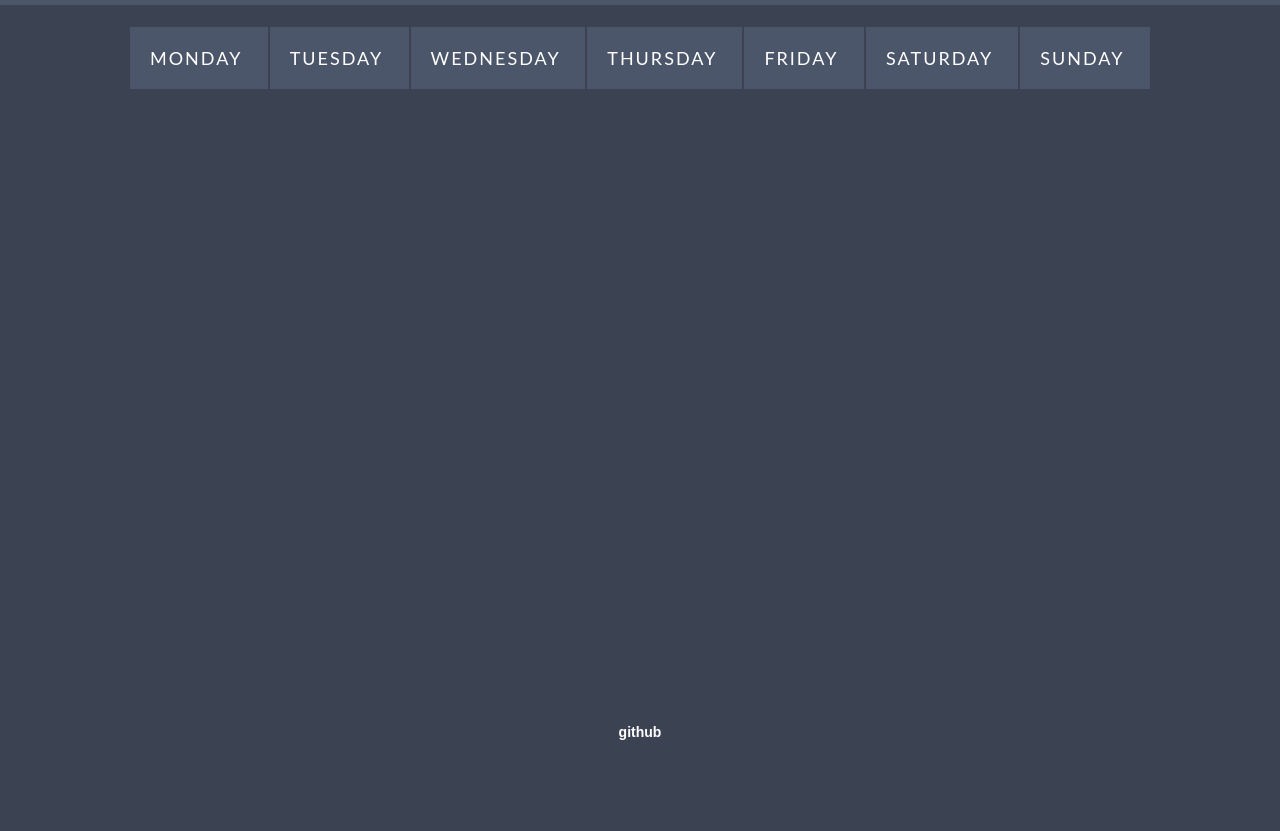
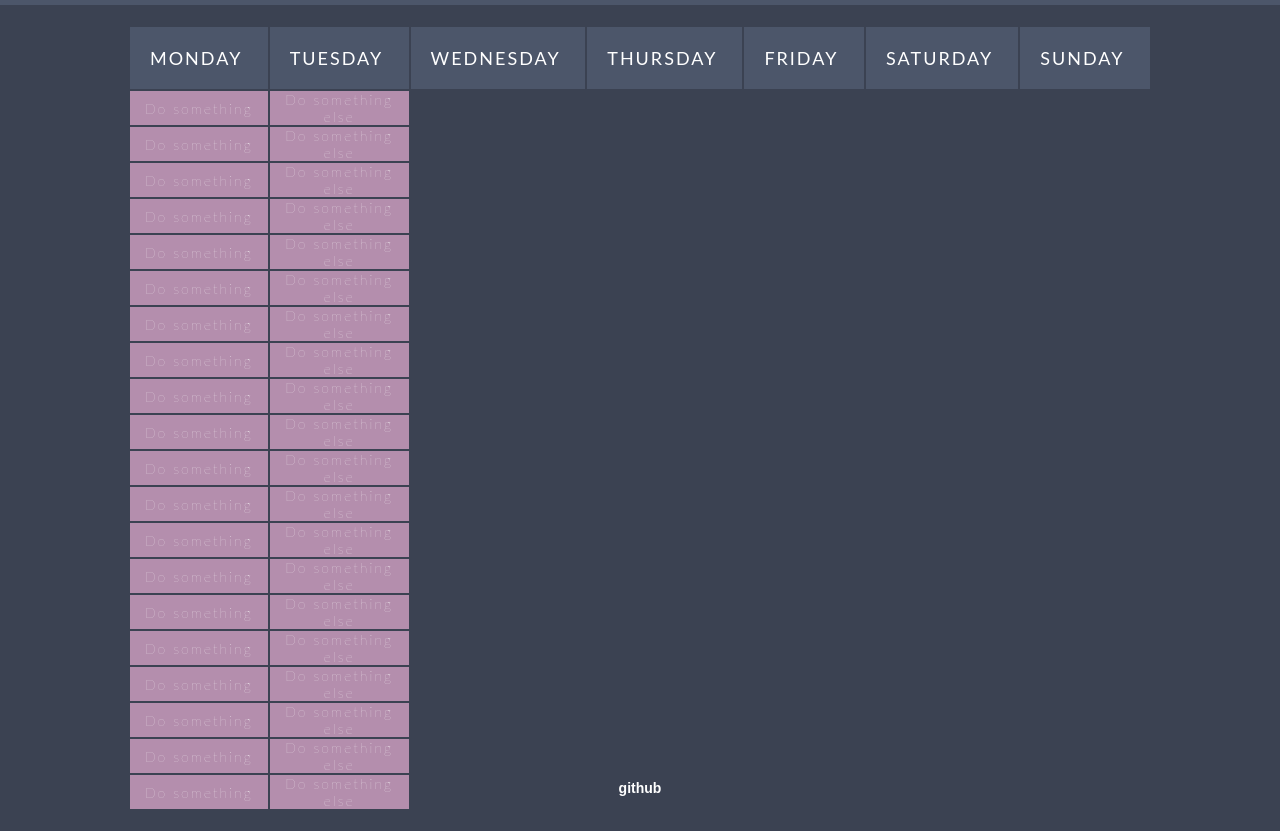
Before and after one commit to jacksonludwig/HTML-CSS-JS-Websites, a plain HTML site: page to do list/index.html in a window 1280 px wide. Shown: the part 45-876 px from the top of the page. Before the commit the page ends 800 px from the top, so only its background shows below. Drawn offline with Linux system fonts and the light colour scheme.

Commit message:
test adding things to table

```diff
--- a/to do list/script.js
+++ b/to do list/script.js
@@ -1 +1,10 @@
-const table = document.querySelector("table")
+const table = document.querySelector("table");
+
+for (var i = 0; i < 20; i++) {
+  let row = table.insertRow(1);
+  let cell = row.insertCell(0);
+  let cell2 = row.insertCell(1);
+
+  cell.innerHTML = "Do something";
+  cell2.innerHTML = "Do something else";
+}
--- a/to do list/style.css
+++ b/to do list/style.css
@@ -50,6 +50,16 @@ th {
   text-transform: uppercase;
 }
 
+td {
+  background: #b48ead;
+  color: #fff;
+  font-family: "Lato", sans-serif;
+  font-size: 14px;
+  font-weight: 100;
+  letter-spacing: 2px;
+  text-transform: none;
+}
+
 tr {
   background: #f4f7f8;
   border-bottom: 1px solid #fff;
@@ -57,8 +67,7 @@ tr {
   font-size: 18px;
 }
 
-th,
-td {
+th {
   font-family: "Lato", sans-serif;
   font-weight: 400;
   padding: 20px;
```
